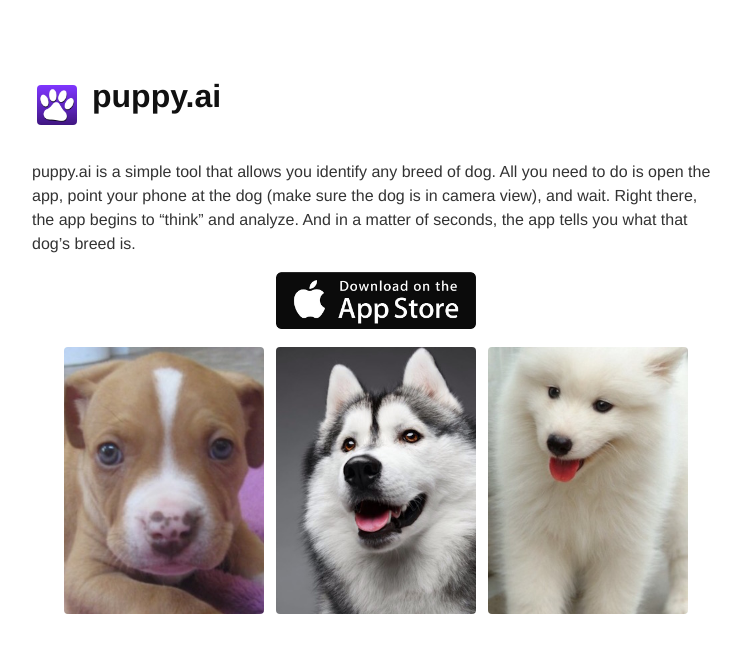
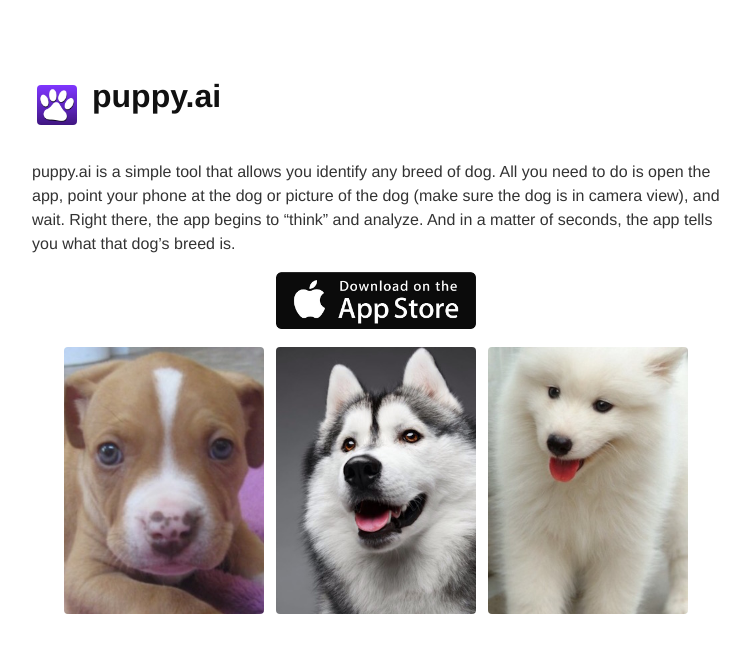
Before and after one commit to puppyai/puppyai.github.io, a Jekyll site: the page built from index.md, in a window 1280 px wide. Shown: the top 653 px of the page, without its empty margins (264-1014 px from the left). Built offline with Jekyll 4.4.1, drawn with Linux system fonts in a browser that asks for light colours; nearby versions of some CDN libraries; our own code applies the rules of GitHub Pages for plain Markdown files.

Commit message:
Update index.md

```diff
--- a/index.md
+++ b/index.md
@@ -3,4 +3,4 @@ layout: default
 ---
 # puppy.ai
 
-puppy.ai is a simple tool that allows you identify any breed of dog. All you need to do is open the app, point your phone at the dog (make sure the dog is in camera view), and wait. Right there, the app begins to "think" and analyze. And in a matter of seconds, the app tells you what that dog's breed is.
+puppy.ai is a simple tool that allows you identify any breed of dog. All you need to do is open the app, point your phone at the dog or picture of the dog (make sure the dog is in camera view), and wait. Right there, the app begins to "think" and analyze. And in a matter of seconds, the app tells you what that dog's breed is.
```
